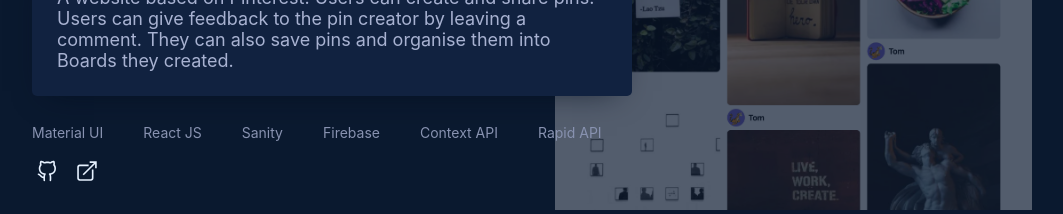
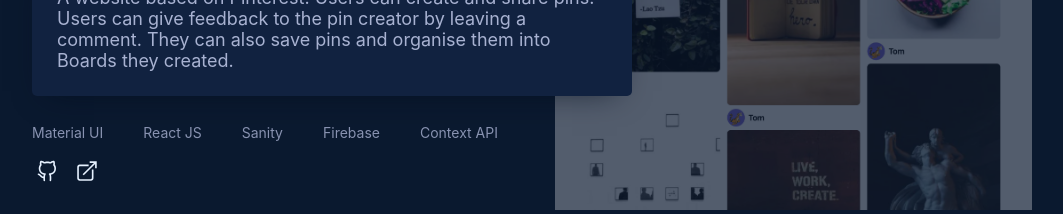
Before and after one commit to ainedoyle20/my-portfolio-website, a React (Vite) app: page / in a window 1280 px wide. Shown: the part 1640-1854 px from the top of the page, without its empty margins (108-1171 px from the left). Built offline with nearby package versions, Linux system fonts and the light colour scheme.

Commit message:
updated pin it project info

```diff
--- a/src/constants/projects.ts
+++ b/src/constants/projects.ts
@@ -33,8 +33,7 @@ export const projects = [
       "React JS",
       "Sanity",
       "Firebase",
-      "Context API",
-      "Rapid API"
+      "Context API"
     ],
     sources: {
       github: "https://github.com/ainedoyle20/pin-it",
```
